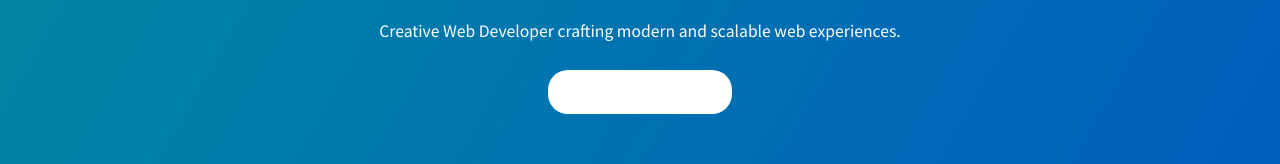
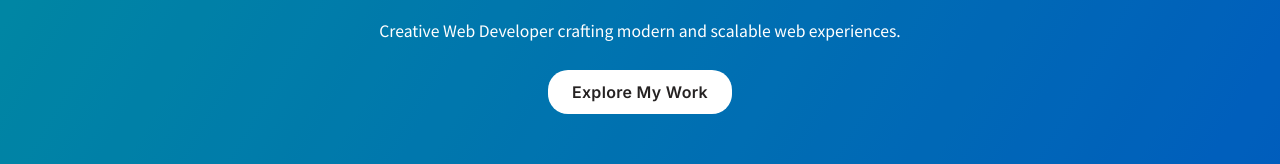
Before and after one commit to elusive10-bit/elusive10-bit.github.io, a plain HTML site: page index.html in a window 1280 px wide. Shown: the part 410-574 px from the top of the page. Drawn offline with Linux system fonts and the light colour scheme.

Commit message:
Update index.html

```diff
--- a/index.html
+++ b/index.html
@@ -64,7 +64,7 @@
     }
 
     a:link {
-      color: #fff;
+      color: var(--text);
     }
 
     a:visited {
```
